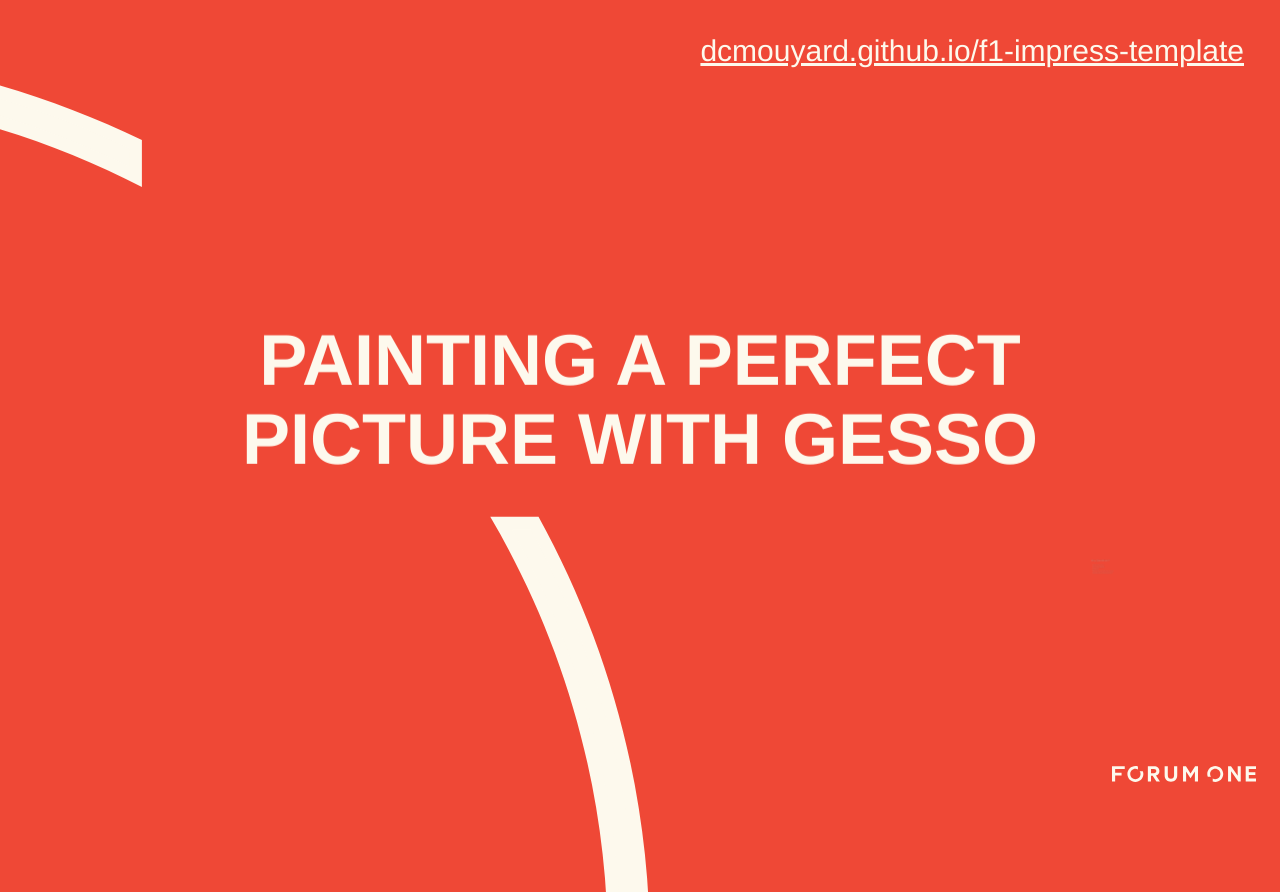
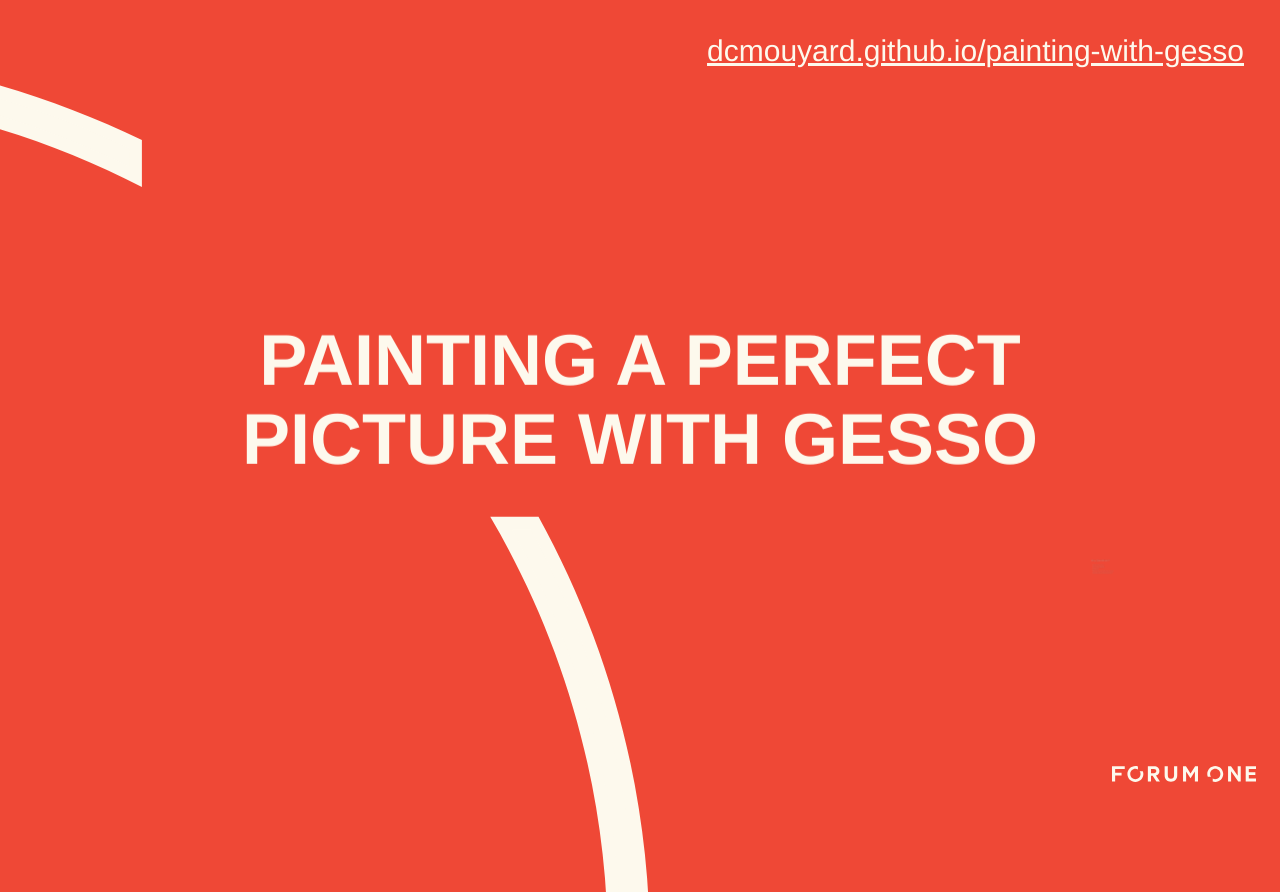
Before and after one commit to dcmouyard/painting-with-gesso, a plain HTML site: page index.html in a window 1280 px wide. Shown: the top 892 px of the page. Drawn offline with Linux system fonts and the light colour scheme.

Commit message:
Updated slide link.

```diff
--- a/index.html
+++ b/index.html
@@ -15,7 +15,7 @@
   <p>For the best experience please use the latest <b>Chrome</b>, <b>Safari</b> or <b>Firefox</b> browser.</p>
 </div>
 
-<a class="slide-link" href="http://dcmouyard.github.io/f1-impress-template">dcmouyard.github.io/f1-impress-template</a>
+<a class="slide-link" href="http://dcmouyard.github.io/painting-with-gesso">dcmouyard.github.io/painting-with-gesso</a>
 
 <div id="impress">
 
```
